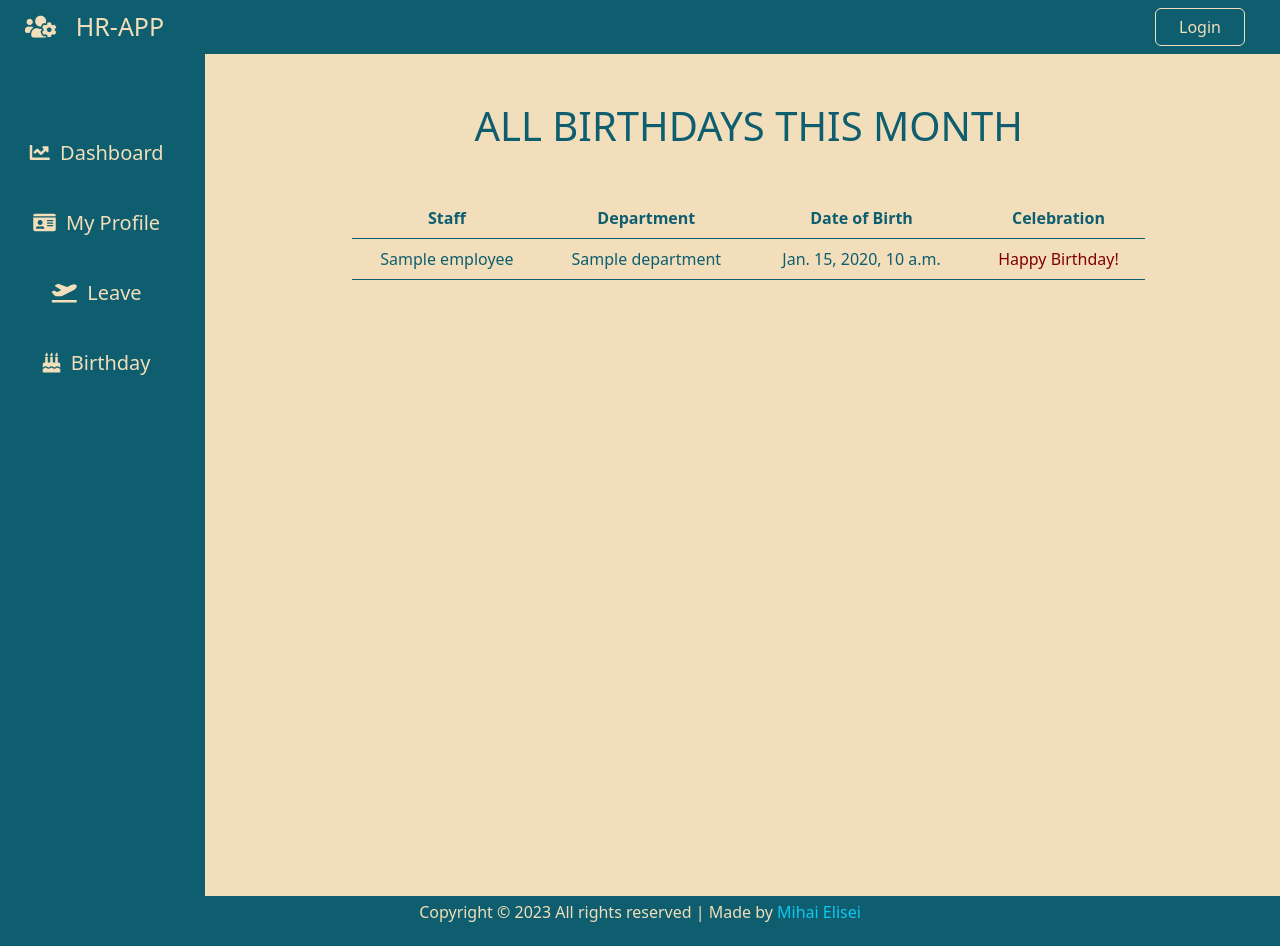
After one commit to MihaiElisei/Django-Human-Resources, a Django app: template templates/dashboard/birthdays.html in a window 1280 px wide. The commit adds this page. Run offline with Django 3.2, Linux system fonts and the light colour scheme; the template is opened without the code that fills it: most values are stand-ins (such as "Sample title", 1, 10 or a date in 2020).

Commit message:
add birthdays viwe url and template

```diff
--- a/HR/urls.py
+++ b/HR/urls.py
@@ -38,4 +38,6 @@ urlpatterns = [
     path('family/edit/<int:id>', views.family_edit, name='family_edit'),
     # Path to bank details form
     path('bank/create/', views.bank_form, name='bank_form'),
+    # Path to birthdays page
+    path('birthdays/', views.birthdays, name='birthdays'),
 ]
--- a/static/css/style.css
+++ b/static/css/style.css
@@ -211,6 +211,7 @@ position: fixed;
     margin-left: 20px;
 }
 
+/* Eliminate box-shadow  from inputs when they are focused*/
 textarea:focus,
 input[type="text"]:focus,
 .form-select:focus,
@@ -260,3 +261,15 @@ input[type="color"]:focus,
     text-decoration: none;
     color: #820000;
 }
+
+/* ------------------------------------
+       BIRTHDAYS PAGE CONFIGURATION
+--------------------------------------*/
+
+.no-birthdays{
+    text-align: center;
+    margin-top: 10%;
+    font-size: 25px;
+    color: #820000;
+    font-weight: bold;
+}
--- a/templates/dashboard.html
+++ b/templates/dashboard.html
@@ -30,7 +30,7 @@
                             </a>
                         </li>
                         <li class="sidebar-item">
-                            <a href="#">
+                            <a href="{% url 'birthdays' %}">
                                 <i class="fas fa-birthday-cake"></i></i>&nbsp;&nbsp;Birthday
                             </a>
                         </li>
@@ -57,6 +57,8 @@
         {% block family %}{% endblock family %}
         <!-- BLOCK BANK -->
         {% block bank %}{% endblock bank %}
+        <!-- BLOCK BIRTHDAYS -->
+        {% block birthdays %}{% endblock birthdays %}
     </div>
 </div>
 {% endblock content %}
--- a/templates/dashboard/all_employees.html
+++ b/templates/dashboard/all_employees.html
@@ -11,8 +11,9 @@
               <div class="input-group">
                 <span class="input-group-btn">
                   <button class="btn btn-default teal-color beige-color" style="margin-right: 5px;" type="button">Search</button>
+                  <a href="{% url 'employees' %}" class="btn teal-color beige-color" style="margin-right: 5px;"><i class="fas fa-sync-alt"></i></a>
                 </span>
-                <input type="search" value="{{request.GET.search}}" name="search" class="form-control search" placeholder="Search by First Name or Last Name...">
+                <input type="search" value="{{request.GET.search}}" name="search" class="form-control search" placeholder="Search by First Name or Last Name..." style="border-radius: 5px;">
               </div>
             </form>
           </div>
--- /dev/null
+++ b/templates/dashboard/birthdays.html
@@ -0,0 +1,42 @@
+{% extends 'dashboard.html' %}
+
+
+{% block birthdays %}
+    <div class="col-md-10 dahsboard-color p-5">
+		<div class="table-responsive table-shadow">
+			<div class="text-center table-description">
+			  <h4 class="table-title">ALL BIRTHDAYS THIS MONTH</h4>
+			</div>
+            {% if birthdays %}
+            <table class="table mt-5">
+                <thead style="text-align: center;">
+                    <tr>
+                      <th scope="col">Staff</th>
+                      <th scope="col">Department</th>
+                      <th scope="col">Date of Birth</th>
+                      <th scope="col">Celebration</th>
+                    </tr>
+                </thead>
+                <tbody style="text-align: center;">
+                    {% for employee in birthdays %}
+                    <tr>
+                        <td>{{ employee.get_full_name }}</td>
+                        <td>{{ employee.department }}</td>
+                        <td>{{ employee.birthday }}</td>
+                        {% if employee.birthday_today %}
+                        <td style="color: #820000;">Happy Birthday!</td>
+                      {% elif employee.days_check_date_fade %}
+                        <td>celebrated</td>
+                      {% else %}
+                        <td>{{ employee.birthday_counter}}</td>
+                      {% endif %}
+                    </tr>
+                    {% endfor %}
+                </tbody>
+            </table>
+            {% else %}
+			<p class="no-birthdays">No Birthdays this month!</p>
+			{% endif %}
+		</div>
+    </div>
+    {% endblock birthdays %}
--- a/templates/dashboard/user_profile.html
+++ b/templates/dashboard/user_profile.html
@@ -339,6 +339,11 @@
                     <span>Sallary:</span>&nbsp;&nbsp;{{ bank.salary }}
                   </li>
                   {% endif %}
+                  <!-- {% if request.user.is_superuser %}
+                  <li class="list-group-item teal-color beige-color profile-list">
+                    <a href="#" class="add-information">Edit</a>
+                  </li>
+                  {% endif %} -->
                 </ul>
               </div>
             </div>
```
Also changed, not shown: HRApp/manager.py (added, +11 -0 lines), HRApp/models.py (+41 -1 lines), HRApp/views.py (+19 -2 lines), HRApp/migrations/0004_alter_bank_employee.py (added).
